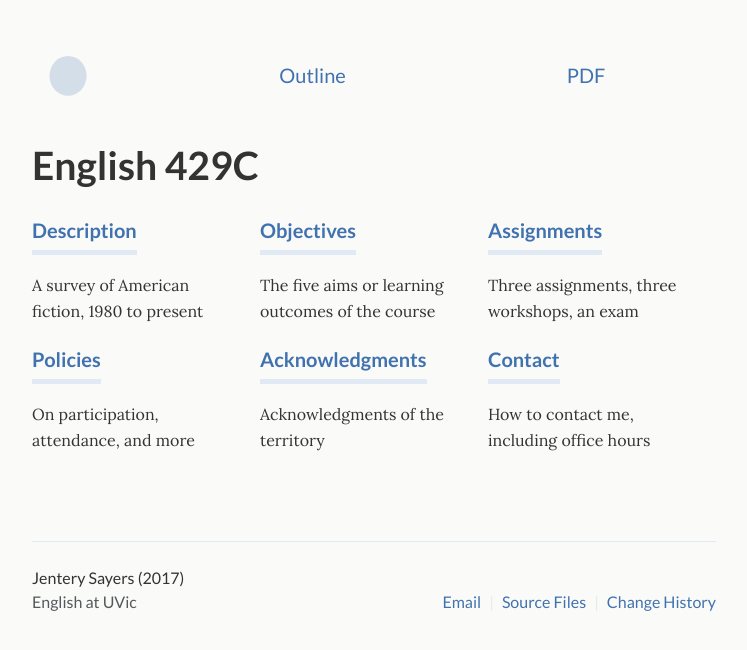
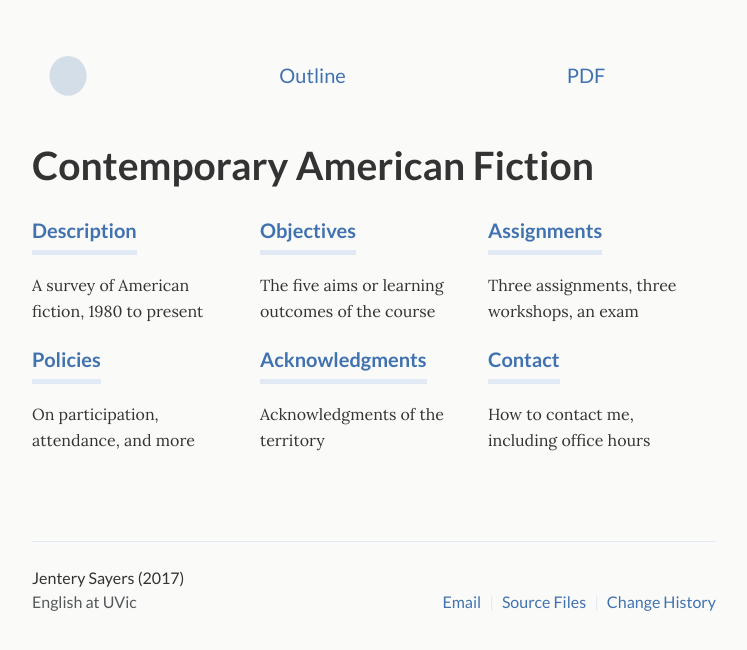
Before and after one commit to jentery/429c, a Jekyll site: the page built from _pages/outline.html, in a window 1280 px wide. Shown: the top 650 px of the page, without its empty margins (266-1013 px from the left). Built offline with Jekyll 4.4.1, drawn with Linux system fonts in a browser that asks for light colours.

Commit message:
Update outline.html

```diff
--- a/_pages/outline.html
+++ b/_pages/outline.html
@@ -1,8 +1,8 @@
 ---
 layout: page
 title: Outline
-subtitle: English 429C
-desc: Contemporary American Fiction
+subtitle: Contemporary American Fiction
+desc: English 429C
 permalink: /outline
 ---
 
```
